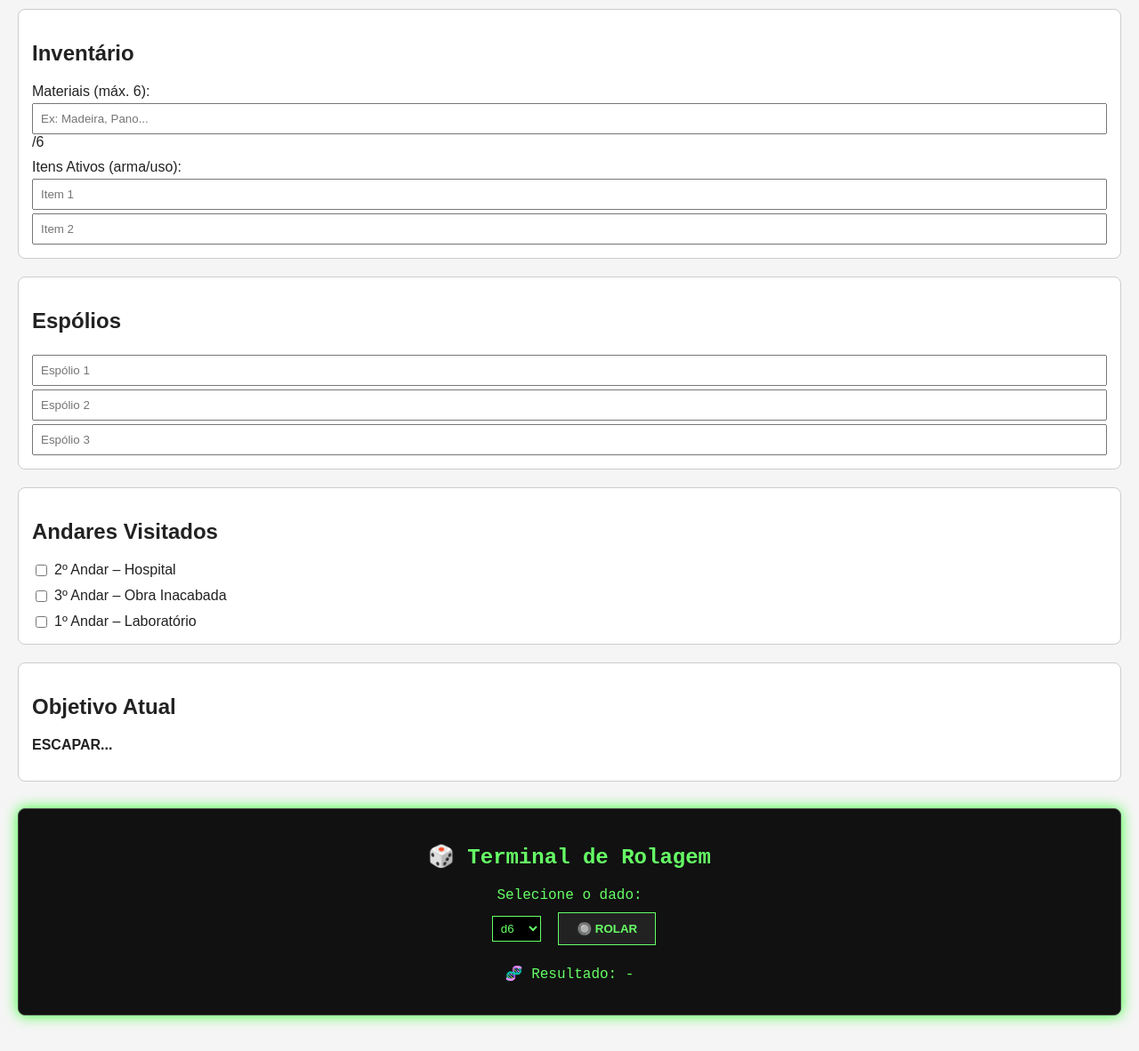
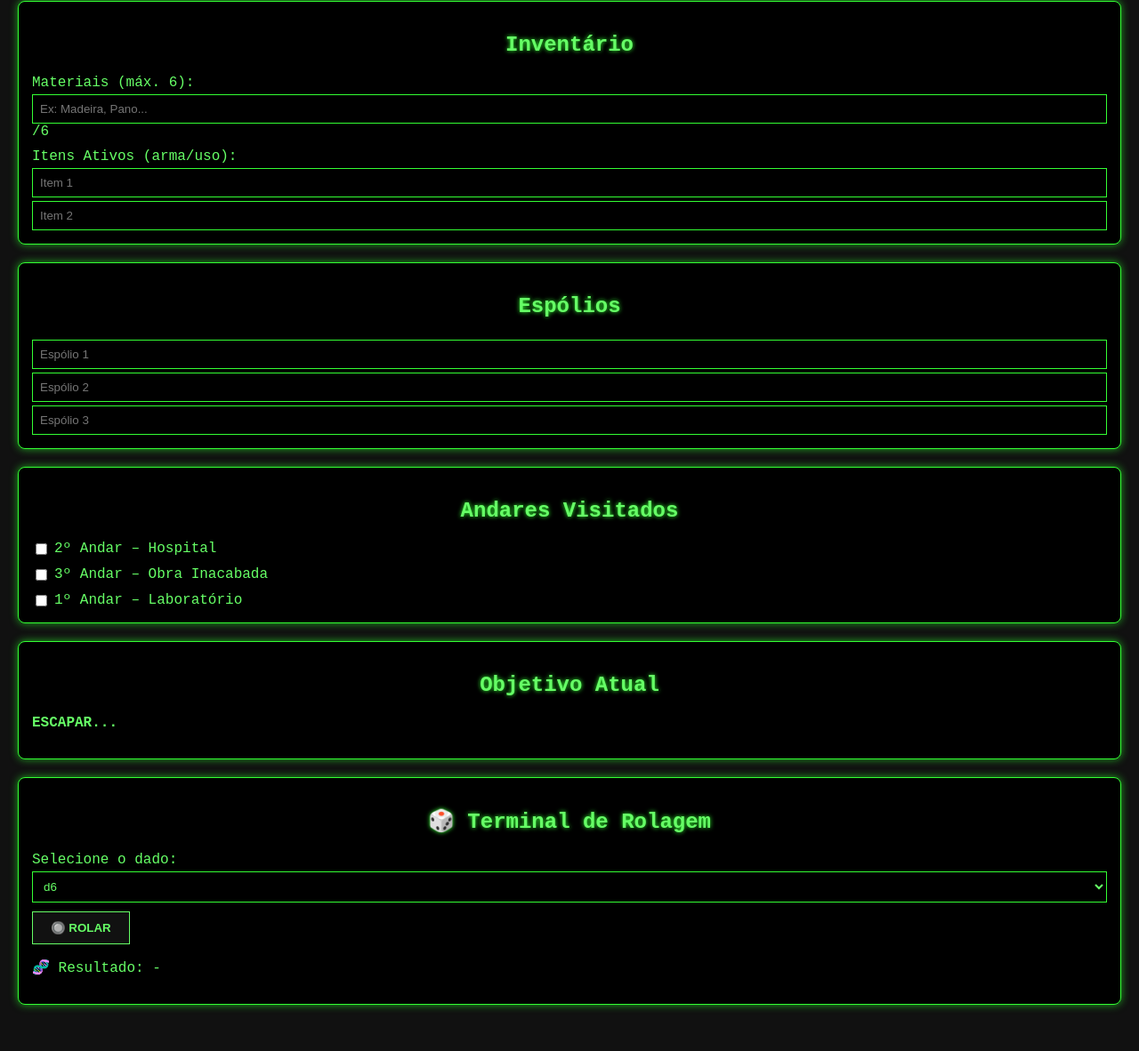
Before and after one commit to philippus257/Paciente-257, a plain HTML site: page index.html in a window 1280 px wide. Shown: the part 774-1956 px from the top of the page at 89% size. Drawn offline with Linux system fonts and the light colour scheme.

Commit message:
Update index.html

```diff
--- a/index.html
+++ b/index.html
@@ -5,56 +5,44 @@
   <title>Paciente 257 - RPG Solo</title>
   <style>
     body {
-      font-family: Arial, sans-serif;
-      background-color: #f5f5f5;
-      color: #222;
+      font-family: 'Courier New', monospace;
+      background-color: #111;
+      color: #66ff66;
       margin: 0;
       padding: 20px;
+    }h1, h2 {
+  text-align: center;
+  color: #66ff66;
+  text-shadow: 0 0 5px #33ff33;
 }
-    h1 {
-      text-align: center;
-    }
+
 .section {
-      background: #fff;
-      border: 1px solid #ccc;
+  background: #000;
+  border: 1px solid #33ff33;
   padding: 15px;
   margin-bottom: 20px;
   border-radius: 8px;
+  box-shadow: 0 0 10px #22aa22;
 }
+
 label {
   display: block;
   margin-top: 10px;
+  color: #66ff66;
 }
-    input[type="text"], input[type="number"] {
+
+input[type="text"], input[type="number"], select {
   width: 100%;
   padding: 8px;
   margin-top: 4px;
+  background-color: #000;
+  border: 1px solid #33ff33;
+  color: #66ff66;
   box-sizing: border-box;
 }
-    .grid {
-      display: grid;
-      grid-template-columns: repeat(auto-fit, minmax(150px, 1fr));
-      gap: 10px;
-    }
-    .checkboxes label {
-      display: flex;
-      align-items: center;
-    }
-    .checkboxes input {
-      margin-right: 8px;
-    }
-    .dice-terminal {
+
+button {
   background-color: #111;
-      border: 1px solid #444;
-      color: #66ff66;
-      font-family: 'Courier New', monospace;
-      box-shadow: 0 0 15px #33ff33;
-      padding: 20px;
-      margin-top: 30px;
-      text-align: center;
-    }
-    .dice-terminal button {
-      background-color: #222;
   border: 1px solid #66ff66;
   color: #66ff66;
   font-weight: bold;
@@ -62,13 +50,22 @@
   margin-top: 10px;
   cursor: pointer;
 }
-    .dice-terminal select {
-      background-color: #000;
-      color: #66ff66;
-      border: 1px solid #66ff66;
-      padding: 5px;
-      margin: 10px;
+
+.grid {
+  display: grid;
+  grid-template-columns: repeat(auto-fit, minmax(150px, 1fr));
+  gap: 10px;
 }
+
+.checkboxes label {
+  display: flex;
+  align-items: center;
+}
+
+.checkboxes input {
+  margin-right: 8px;
+}
+
   </style>
 </head>
 <body><h1>PACIENTE 257</h1><div class="section">
@@ -128,7 +125,7 @@
 </div><div class="section">
   <h2>Objetivo Atual</h2>
   <p><strong>ESCAPAR...</strong></p>
-</div><div class="section dice-terminal">
+</div><div class="section">
   <h2>🎲 Terminal de Rolagem</h2>
   <label for="dice">Selecione o dado:</label>
   <select id="dice">
```
Lines whose indentation alone changed are shown as unchanged.
